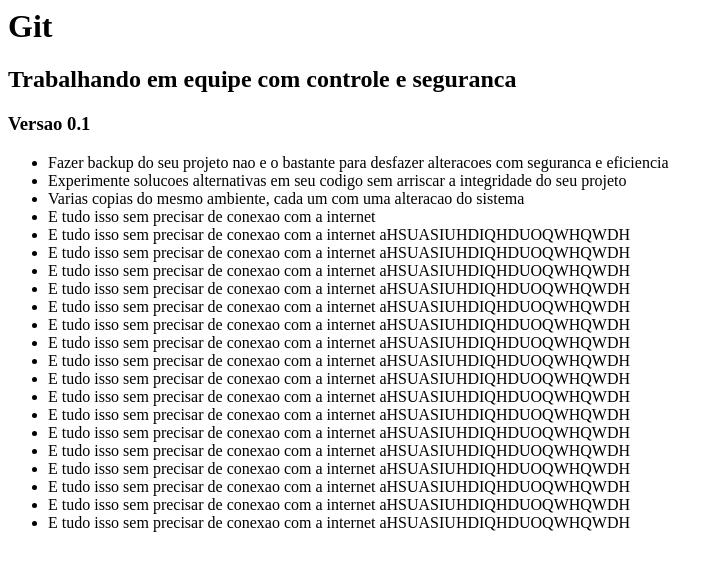
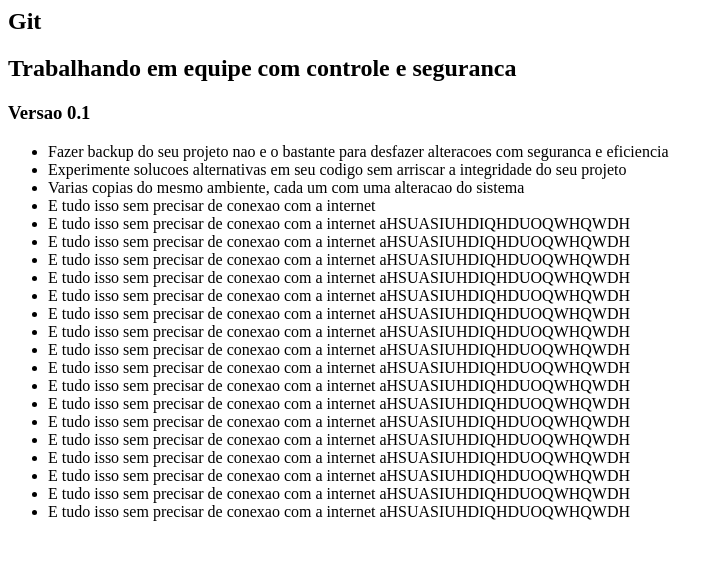
Before and after one commit to felpsn/curso-git, a plain HTML site: page teste.html in a window 1280 px wide. Shown: the whole page, without its empty margins (0-724 px from the left). Drawn offline with Linux system fonts and the light colour scheme.

Commit message:
teste de push

```diff
--- a/teste.html
+++ b/teste.html
@@ -5,7 +5,7 @@
 	</head>
 
 	<body>
-		<h1>Git</h1>
+		<h2>Git</h2>
 		<h2>Trabalhando em equipe com controle e seguranca</h2>
 		<h3>Versao 0.1</h3>
 		<ul>
```
